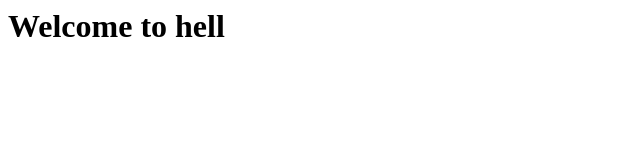
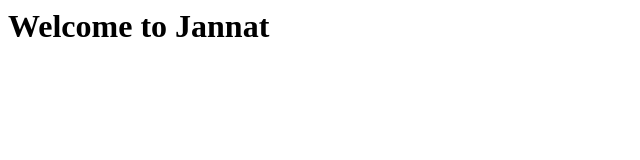
Before and after one commit to adilrandhawa/website, a plain HTML site: page index.html in a window 1280 px wide. Shown: the whole page, without its empty margins (0-640 px from the left). Drawn offline with Linux system fonts and the light colour scheme.

Commit message:
changed website content

```diff
--- a/index.html
+++ b/index.html
@@ -1,6 +1,6 @@
 <html>
 <title>Jenkins CI/CD Pipeline</title>
 <body>
-<h1> Welcome to hell </h1>
+<h1> Welcome to Jannat </h1>
 </body>
 </html>
```
